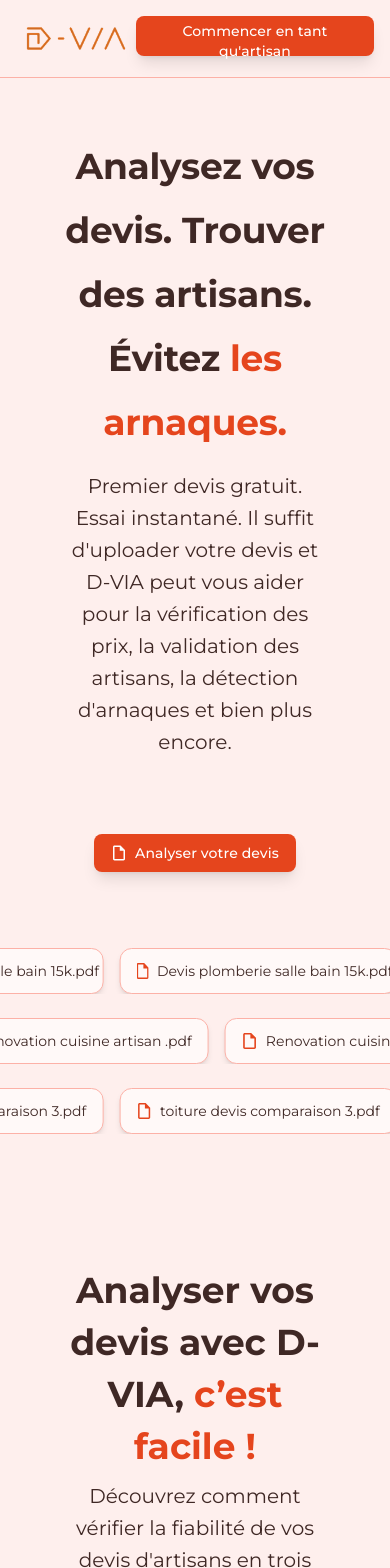
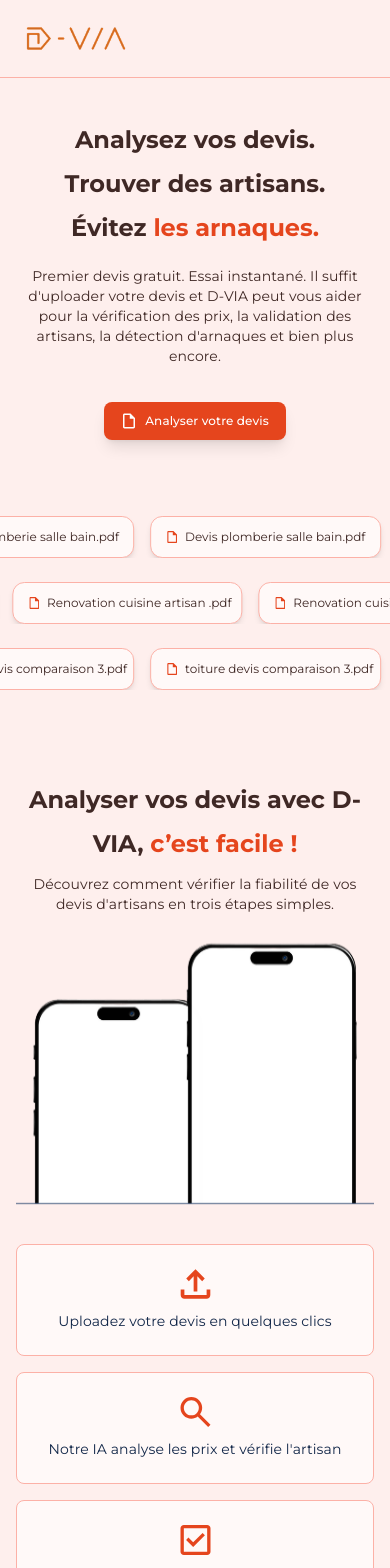
Before and after one commit to ondongo/d-via, a Next.js app: page / in a window 390 px wide. Shown: the top 1568 px of the page. Built offline with nearby package versions, Linux system fonts and the light colour scheme; no server answers.

Commit message:
Ajout d'une nouvelle illustration mobile et mise à jour des styles des composants pour améliorer la réactivité et l'expérience utilisateur sur les écrans de différentes tailles.

```diff
--- a/src/app/page.tsx
+++ b/src/app/page.tsx
@@ -10,15 +10,23 @@ import DevisAnalyse from "@/components/molecules/landing-client/DevisAnalyse";
 
 export default function Home() {
   return (
-    <div className="flex flex-col h-auto gap-[90px] py-14 px-16 overflow-hidden">
+    <div className="flex flex-col h-auto gap-12 lg:gap-[90px] py-10 sm:py-12 lg:py-14 px-4 sm:px-8 lg:px-16 overflow-hidden">
       <div className="flex flex-col  gap-4 items-center">
-        <h1 className="text-4xl md:text-[44px] font-bold leading-display-large tracking-display-large  text-dvianeutral-10 text-center">
+        {/* Pour les grands écrans (md et +) */}
+        <h1 className="hidden md:block text-[44px] font-bold leading-display-large tracking-display-large text-dvianeutral-10 text-center">
           Analysez vos devis. Trouver des artisans.
           <br /> Évitez{" "}
           <span className="text-dviaprimary-40">les arnaques.</span>
         </h1>
 
-        <p className="font-normal text-[20px] text-dvianeutral-10 leading-headline-small  tracking-headline-small mb-10 text-center">
+        {/* Pour les petits écrans (en dessous de md) */}
+        <h1 className="block md:hidden text-[24px] font-bold leading-display-small tracking-display-small text-dvianeutral-10 text-center">
+          Analysez vos devis. <br /> Trouver des artisans.
+          <br /> Évitez{" "}
+          <span className="text-dviaprimary-40">les arnaques.</span>
+        </h1>
+
+        <p className="font-normal text-title-small leading-title-small tracking-title-small gap-5 md:text-[20px] text-dvianeutral-10 md:leading-headline-small  md:tracking-headline-small md:mb-10 text-center">
           Premier devis gratuit. Essai instantané. Il suffit d'uploader votre
           devis et D-VIA peut vous aider pour la vérification des prix, la
           validation des artisans, la détection d'arnaques et bien plus encore.
--- a/src/components/molecules/FaqsSection.tsx
+++ b/src/components/molecules/FaqsSection.tsx
@@ -25,26 +25,26 @@ export function FaqsSection({
   return (
     <section>
       <div className="text-center flex flex-col items-center justify-center gap-4">
-        <h4 className="text-4xl md:text-[40px] leading-display-medium tracking-display-medium font-bold text-dvianeutral-10">
+        <h4 className="text-[24px] md:text-[40px] leading-display-small tracking-display-small md:leading-display-medium md:tracking-display-medium  font-bold text-dvianeutral-10">
           {title}
         </h4>
-        <p className="font-normal text-[20px] text-dvianeutral-10 leading-headline-small tracking-headline-small mb-5">
+        <p className="font-normal text-title-small  md:text-[20px] text-dvianeutral-10 md:leading-headline-small tracking-headline-small mb-5">
           {subtitle}
         </p>
 
-        <div className="space-y-4 min-w-[722px] max-w-[722px]">
+        <div className="space-y-4 max-w-[300px] md:min-w-[722px] md:max-w-[722px]">
           {faqs.map((faq, index) => (
             <details
               key={index}
               className="group [&_summary::-webkit-details-marker]:hidden rounded-md border border-dvianeutralvariant-50 bg-transparent open:bg-dvianeutral-94 open:border-dvianeutralvariant-50"
             >
-              <summary className="cursor-pointer flex items-center justify-between gap-1.5 p-4 text-dvianeutral-10 mx-2">
-                <h2 className="text-lg font-medium">{faq.question}</h2>
+              <summary className="cursor-pointer flex items-center justify-between gap-1.5 p-2 md:p-4 text-dvianeutral-10 mx-2">
+                <h2 className="text-sm md:text-lg font-medium text-start md:text-center">{faq.question}</h2>
                 <ToggleIcon />
               </summary>
 
               <div className="flex flex-col gap-4 items-start mb-6 mx-2">
-                <p className="px-4 pt-4 text-dvianeutral-10 text-start">{faq.answer}</p>
+                <p className="px-4 pt-4 text-dvianeutral-10 text-start text-sm md:text-title-medium-size">{faq.answer}</p>
 
                 {index == 0 && (
                   <button className="flex items-center gap-2 text-dviaprimary-40 hover:bg-dviaprimary-87 py-1 text-label-large leading-label-large tracking-label-large bg-transparent px-4  hover:rounded-full text-sm font-medium cursor-pointer">
@@ -63,13 +63,13 @@ export function FaqsSection({
           ))}
         </div>
 
-        <h4 className="text-headline-large leading-headline-large tracking-headline-large font-bold text-dvianeutral-10 mt-4">
+        <h4 className=" text-[16px] md:text-headline-large leading-headline-large tracking-headline-large font-bold text-dvianeutral-10 mt-4">
           {contactTitle}
         </h4>
-        <p className="font-normal text-[20px] text-dvianeutral-10 leading-headline-small tracking-headline-small mb-2">
+        <p className="font-normal text-title-small  md:text-[20px] text-dvianeutral-10 md:leading-headline-small tracking-headline-small mb-2">
           {contactSubtitle}
         </p>
-        <button className="text-white text-label-large leading-label-large tracking-label-large bg-dviaprimary-40 px-4 py-2 shadow-lg border rounded-8px border-transparent text-sm font-medium hover:shadow-sm transition-shadow duration-300 cursor-pointer max-w-[220px]">
+        <button className="text-white text-[12px] md:text-label-large leading-label-large tracking-label-large bg-dviaprimary-40 px-4 py-2 shadow-lg border rounded-8px border-transparent text-sm font-medium hover:shadow-sm transition-shadow duration-300 cursor-pointer max-w-[220px]">
           Nous contacter
         </button>
       </div>
--- a/src/components/molecules/StepsSection.tsx
+++ b/src/components/molecules/StepsSection.tsx
@@ -23,25 +23,32 @@ export function StepsSection({
   return (
     <section>
       <div className="mx-auto text-center">
-        <h1 className="text-4xl md:text-[40px] leading-display-medium tracking-display-medium font-bold  text-dvianeutral-10 mb-2">
-        {title}{" "}
-          <span className="text-dviaprimary-40">{highlight}</span>
+        <h1 className="text-[24px]  leading-display-small tracking-display-small  md:text-[40px] md:leading-display-medium md:tracking-display-medium font-bold  text-dvianeutral-10 mb-2">
+          {title} <span className="text-dviaprimary-40">{highlight}</span>
         </h1>
-        <p className="font-normal text-[20px] text-dvianeutral-10 leading-headline-small  tracking-headline-small mb-10">
-        {subtitle}
+        <p className="font-normal text-title-small leading-title-small tracking-title-small gap-5 mb-5 md:text-[20px] text-dvianeutral-10 md:leading-headline-small  md:tracking-headline-small md:mb-10 text-center">
+          {subtitle}
         </p>
 
         <div className="flex justify-center mb-10">
+          {/* Image pour desktop */}
           <img
-           src={imageSrc}
-            alt="Phone 1"
-            className="w-[1296px] h-[543px] z-10 relative"
+            src={imageSrc}
+            alt="Phone Desktop"
+            className="hidden md:block w-[1296px] h-[543px] z-10 relative"
+          />
+
+          {/* Image pour mobile */}
+          <img
+            src="/illustrations/IllustrationMobile.png"
+            alt="Phone Mobile"
+            className="block md:hidden w-[634px] h-[270px] z-10 relative"
           />
         </div>
 
         {/* Étapes */}
         <div className="grid grid-cols-1 md:grid-cols-3 gap-4">
-        {steps.map((step, index) => (
+          {steps.map((step, index) => (
             <StepCard key={index} icon={step.icon} text={step.text} />
           ))}
         </div>
@@ -53,8 +60,8 @@ export function StepsSection({
 function StepCard({ icon, text }: { icon: string; text: string }) {
   return (
     <div className="bg-dvianeutral-96 border border-dvianeutral-50 rounded-lg px-4 py-6 text-center inline-flex flex-col items-center max-h-[170px]">
-      <img src={icon} alt="Step icon" className="w-[45px] h-[45px] mb-3" />
-      <p className="text-dvianeutralvariant-30 text-[16px] leading-title-small tracking-title-small font-[400]">
+      <img src={icon} alt="Step icon" className="w-[35px] h-[30px] md:w-[45px] md:h-[45px] mb-3" />
+      <p className="text-dvianeutralvariant-30 text-[14px] md:text-[16px] leading-title-small tracking-title-small font-[400]">
         {text}
       </p>
     </div>
--- a/src/components/molecules/landing-client/ClientGrid.tsx
+++ b/src/components/molecules/landing-client/ClientGrid.tsx
@@ -8,7 +8,7 @@ const ClientGrid = () => {
   return (
     <section className="py-12">
       <div className="text-center flex flex-col items-center justify-center gap-4">
-        <h4 className="text-4xl md:text-[40px] leading-display-medium tracking-display-medium font-bold text-dvianeutral-10">
+        <h4 className="text-[24px] md:text-[40px] leading-display-small tracking-display-small md:leading-display-medium md:tracking-display-medium font-bold text-dvianeutral-10">
           Rejoignez les milliers de clients qui évitent les arnaques
         </h4>
 
--- a/src/components/molecules/landing-client/DevisAnalyse.tsx
+++ b/src/components/molecules/landing-client/DevisAnalyse.tsx
@@ -172,7 +172,7 @@ function DevisAnalyse() {
     <>
       <button
         onClick={() => openModal()}
-        className="my-5 text-white text-label-large leading-label-large tracking-label-large bg-dviaprimary-40 px-4 py-2 shadow-lg border rounded-8px border-transparent text-sm font-medium hover:shadow-sm transition-shadow duration-300 cursor-pointer max-w-[220px] flex items-center gap-2"
+        className="my-5 text-white text-[12px] md:text-label-large leading-label-large tracking-label-large bg-dviaprimary-40 px-4 py-2 shadow-lg border rounded-8px border-transparent text-sm font-medium hover:shadow-sm transition-shadow duration-300 cursor-pointer max-w-[220px] flex items-center gap-2"
       >
         <img src="/icons/draft.svg" alt="Icône draft" className="w-4 h-4" />
         Analyser votre devis
--- a/src/components/molecules/landing-client/FileMarquee.tsx
+++ b/src/components/molecules/landing-client/FileMarquee.tsx
@@ -2,7 +2,7 @@
 
 
 const files = [
-  "Devis plomberie salle bain 15k.pdf",
+  "Devis plomberie salle bain.pdf",
   "Renovation cuisine artisan .pdf",
   "toiture devis comparaison 3.pdf",
 ];
@@ -16,11 +16,11 @@ const FileCard = ({ name }: { name: string }) => {
   return (
     <div
       ref={ref}
-      className={`artisan-card flex items-center gap-2 px-4 py-3 bg-dvianeutral-96 border border-dvianeutral-50 text-dvianeutral-10 rounded-12px whitespace-nowrap shadow-md text-sm transition-opacity duration-700 ease-in-out ${
+      className={`artisan-card flex items-center gap-2 px-4 py-3 bg-dvianeutral-96 border border-dvianeutral-50 text-dvianeutral-10 rounded-12px whitespace-nowrap shadow-md text-xs md:text-sm transition-opacity duration-700 ease-in-out ${
         isVisible ? "opacity-100" : "opacity-40"
       }`}
     >
-      <img src="/icons/draftPrimary.svg" className="w-4 h-4 text-dviaprimary-40" />
+      <img src="/icons/draftPrimary.svg" className="w-3 h-3 md:w-4 md:h-4 text-dviaprimary-40" />
       <span>{name}</span>
     </div>
   );
--- a/src/components/organisms/Header.tsx
+++ b/src/components/organisms/Header.tsx
@@ -1,4 +1,4 @@
-"use client"
+"use client";
 import Image from "next/image";
 import { usePathname, useRouter } from "next/navigation";
 import React from "react";
@@ -15,8 +15,13 @@ function Header() {
       router.push("/artisans");
     }
   };
+
+  const handleClickHome = () => {
+    router.push("/");
+  };
   return (
     <div className="flex flex-row justify-between p-4  border-b-1 border-dvianeutral-50">
+      <div onClick={handleClickHome}>
         <Image
           src="/logos/logo.png"
           alt="Logo"
@@ -24,13 +29,16 @@ function Header() {
           height={0}
           style={{ maxWidth: "213px", maxHeight: "80px" }}
         />
+      </div>
 
       <button
         onClick={handleClick}
-        className="text-white text-label-large leading-label-large tracking-label-large bg-dviaprimary-40 px-4 py-1 shadow-lg border rounded-8px border-transparent text-sm font-medium
+        className="hidden md:block text-white text-label-large leading-label-large tracking-label-large bg-dviaprimary-40 px-4 py-1 shadow-lg border rounded-8px border-transparent text-sm font-medium
                hover:shadow-sm transition-shadow duration-300 cursor-pointer max-w-[260px]  max-h-[40px]"
       >
-        {isOnArtisanPage ? "Commencer en tant que client" : "Commencer en tant qu'artisan"}
+        {isOnArtisanPage
+          ? "Commencer en tant que client"
+          : "Commencer en tant qu'artisan"}
       </button>
     </div>
   );
```
Also changed, not shown: public/illustrations/IllustrationMobile.png (added). Lines whose indentation alone changed are shown as unchanged.
